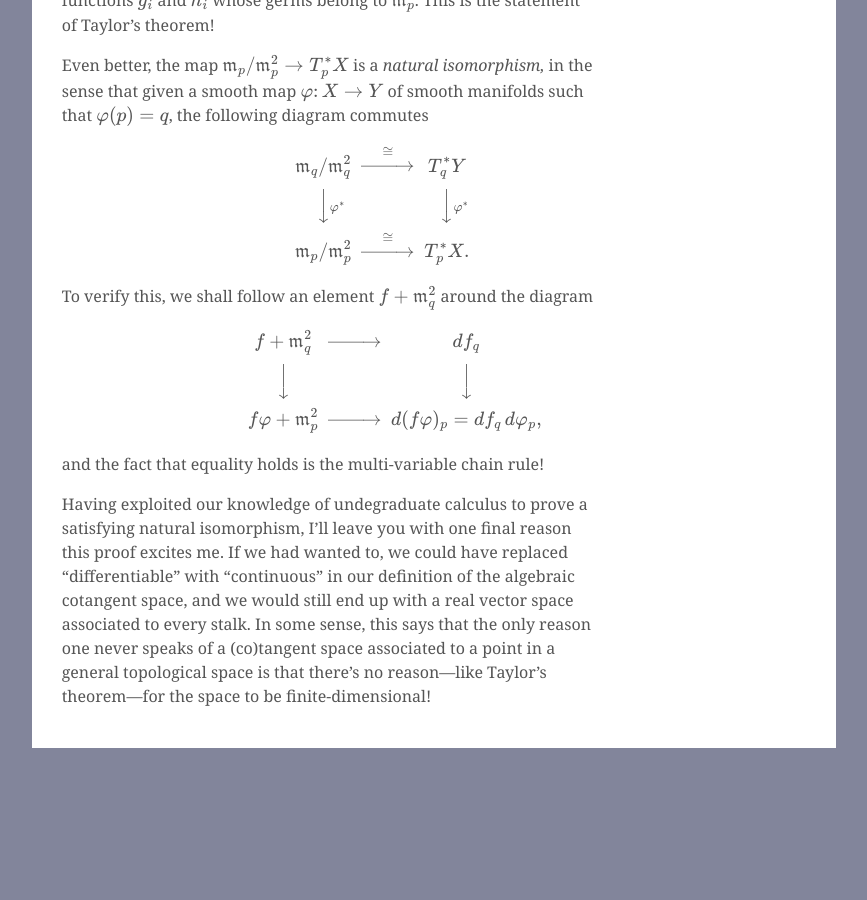
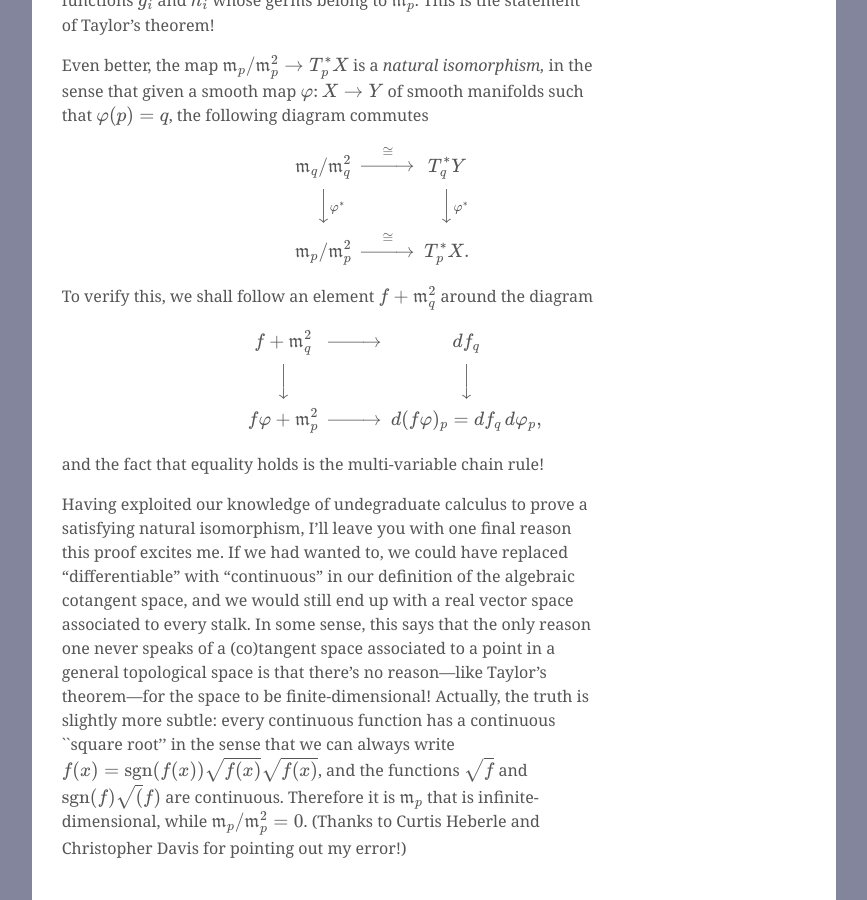
Before and after one commit to ryleelyman/Site, a Jekyll site: the page built from _posts/2020-07-10-Two-Approaches-to-the-Cotangent-Space.md, in a window 1280 px wide and 900 px high, scrolled down 2385 px. Shown: the whole window, without its empty margins (206-1073 px from the left). Built offline with Jekyll 4.4.1, drawn with Linux system fonts in a browser that asks for light colours; formulas are drawn with MathJax 3; before the commit the page ends 3133 px from its top, so only the background shows below that.

Commit message:
edit error in blog post

```diff
--- a/_posts/2020-07-10-Two-Approaches-to-the-Cotangent-Space.md
+++ b/_posts/2020-07-10-Two-Approaches-to-the-Cotangent-Space.md
@@ -156,3 +156,10 @@ and we would still end up with a real vector space associated to every stalk.
 In some sense, this says that the only reason one never speaks of a (co)tangent
 space associated to a point in a general topological space is that
 there's no reason—like Taylor's theorem—for the space to be finite-dimensional!
+Actually, the truth is slightly more subtle:
+every continuous function has a continuous ``square root'' in the sense
+that we can always write $$f(x) = \operatorname{sgn}(f(x))\sqrt{f(x)}\sqrt{f(x)}$$,
+and the functions $$\sqrt{f}$$ and $$\operatorname{sgn}(f)\sqrt(f)$$ are continuous.
+Therefore it is $$\mathfrak{m}_p$$ that is infinite-dimensional,
+while $$\mathfrak{m}_p/\mathfrak{m}_p^2 = 0$$.
+(Thanks to Curtis Heberle and Christopher Davis for pointing out my error!)
```
Also changed, not shown: 2 other files.
